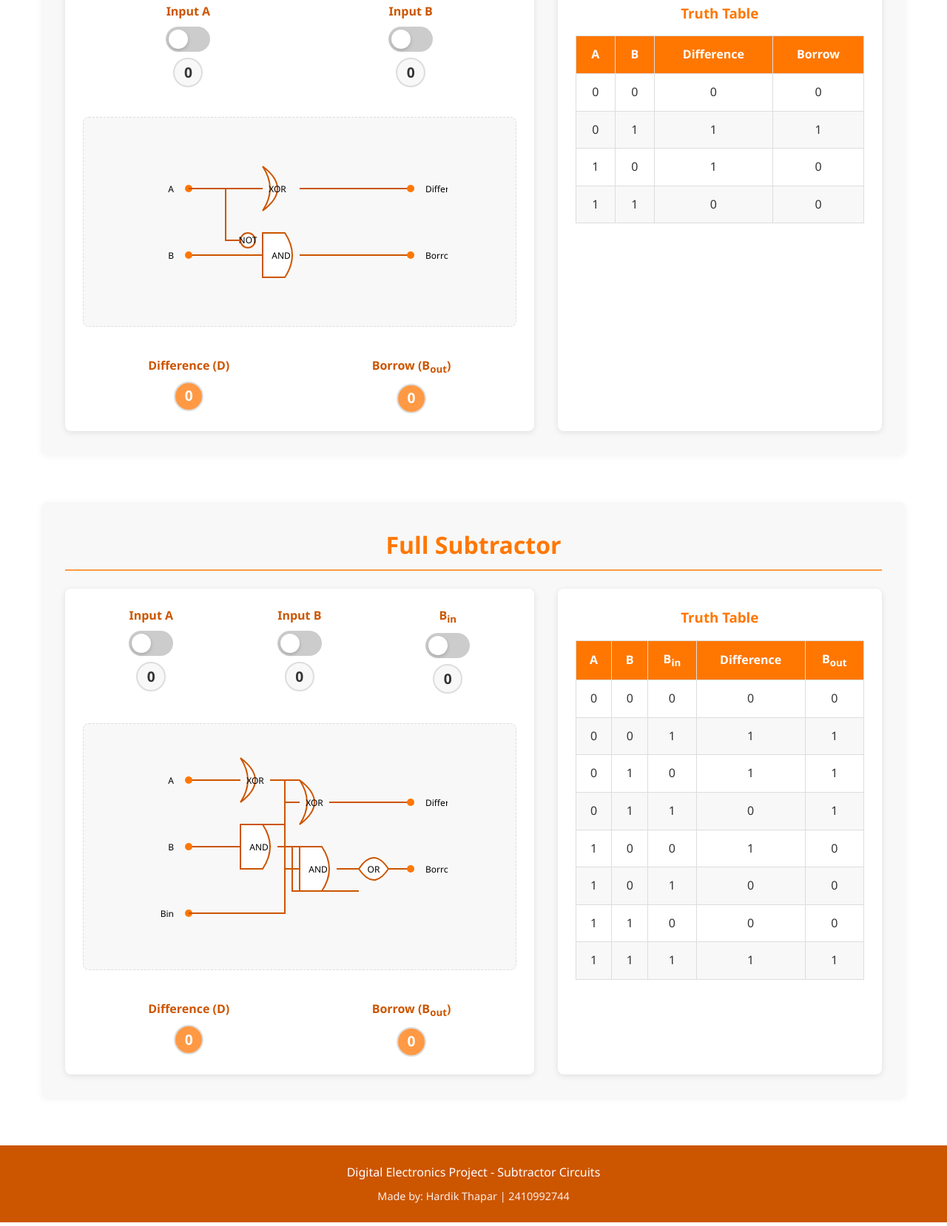
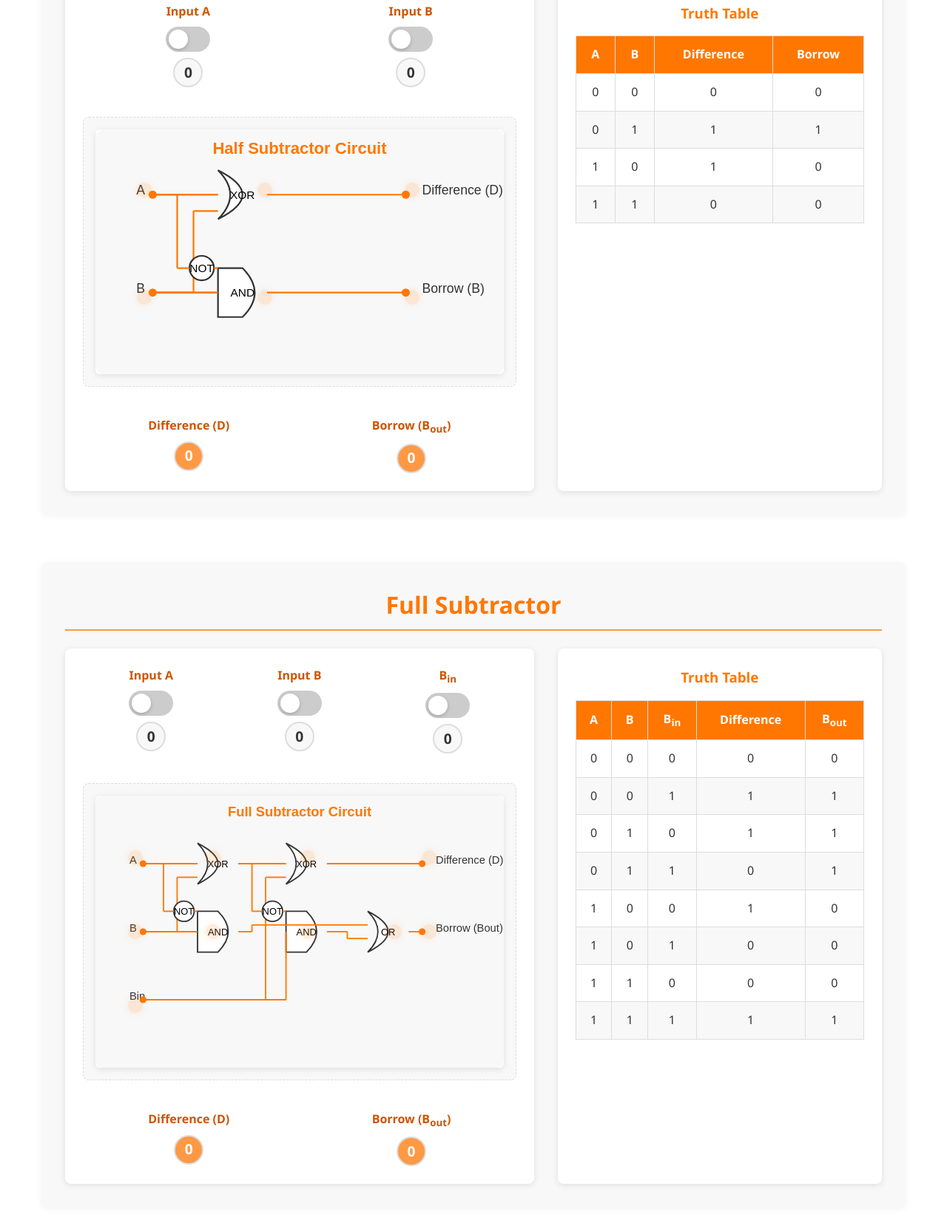
Before and after one commit to hardik-thapar/DE, a plain HTML site: page index.html in a window 1280 px wide. Shown: the part 395-2053 px from the top of the page at 74% size. Drawn offline with Linux system fonts and the light colour scheme.

Commit message:
first commit

```diff
--- a/index.html
+++ b/index.html
@@ -40,9 +40,10 @@
                     </div>
 
                     <div class="circuit-visual">
-                        <svg id="half-subtractor-svg" width="400" height="250" viewBox="0 0 400 250">
-                            <!-- SVG elements will be added via JavaScript -->
-                        </svg>
+                        <object id="half-subtractor-img" data="images/half-subtractor.svg" type="image/svg+xml" class="circuit-image"></object>
+                        <div class="signal-overlay" id="half-subtractor-overlay">
+                            <!-- Signal indicators will be added via JavaScript -->
+                        </div>
                     </div>
 
                     <div class="outputs">
@@ -131,9 +132,10 @@
                     </div>
 
                     <div class="circuit-visual">
-                        <svg id="full-subtractor-svg" width="400" height="300" viewBox="0 0 400 300">
-                            <!-- SVG elements will be added via JavaScript -->
-                        </svg>
+                        <object id="full-subtractor-img" data="images/full-subtractor.svg" type="image/svg+xml" class="circuit-image"></object>
+                        <div class="signal-overlay" id="full-subtractor-overlay">
+                            <!-- Signal indicators will be added via JavaScript -->
+                        </div>
                     </div>
 
                     <div class="outputs">
--- a/script.js
+++ b/script.js
@@ -112,6 +112,24 @@ document.addEventListener('DOMContentLoaded', function() {
         });
     });
 
+    // Wait for SVG objects to load
+    const halfSubtractorObj = document.getElementById('half-subtractor-img');
+    const fullSubtractorObj = document.getElementById('full-subtractor-img');
+
+    if (halfSubtractorObj) {
+        halfSubtractorObj.addEventListener('load', function() {
+            console.log('Half subtractor SVG loaded');
+            updateHalfSubtractor();
+        });
+    }
+
+    if (fullSubtractorObj) {
+        fullSubtractorObj.addEventListener('load', function() {
+            console.log('Full subtractor SVG loaded');
+            updateFullSubtractor();
+        });
+    }
+
     // Initial update
     updateHalfSubtractor();
     updateFullSubtractor();
@@ -219,12 +237,8 @@ function updateHalfSubtractor() {
         halfBorrow.textContent = borrow;
     }
 
-    // Update wire colors based on signal
-    updateWireState('half-wire-a', inputA);
-    updateWireState('half-wire-b', inputB);
-    updateWireState('half-wire-diff', difference);
-    updateWireState('half-wire-borrow', borrow);
-    updateWireState('half-wire-a-not', inputA);
+    // Update signal indicators on the image
+    updateHalfSubtractorSignals(inputA, inputB, difference, borrow);
 
     // Update toggle switch aria-checked attributes
     const halfToggleA = halfInputA.parentNode;
@@ -232,6 +246,51 @@ function updateHalfSubtractor() {
 
     if (halfToggleA) halfToggleA.setAttribute('aria-checked', halfInputA.checked);
     if (halfToggleB) halfToggleB.setAttribute('aria-checked', halfInputB.checked);
+
+    // Update SVG elements if possible
+    updateHalfSubtractorSVG(inputA, inputB, difference, borrow);
+}
+
+// Function to update signal indicators on half subtractor image
+function updateHalfSubtractorSignals(inputA, inputB, difference, borrow) {
+    const overlay = document.getElementById('half-subtractor-overlay');
+    if (!overlay) return;
+
+    // Clear previous indicators
+    overlay.innerHTML = '';
+
+    // Define signal positions (percentages of the image) for our custom SVG
+    const signalPositions = {
+        inputA: { x: 14, y: 27 },
+        inputB: { x: 14, y: 67 },
+        xorGate: { x: 42, y: 27 },
+        andGate: { x: 42, y: 67 },
+        difference: { x: 76, y: 27 },
+        borrow: { x: 76, y: 67 }
+    };
+
+    // Add signal indicators
+    addSignalIndicator(overlay, signalPositions.inputA, inputA === 1);
+    addSignalIndicator(overlay, signalPositions.inputB, inputB === 1);
+    addSignalIndicator(overlay, signalPositions.xorGate, difference === 1);
+    addSignalIndicator(overlay, signalPositions.andGate, borrow === 1);
+    addSignalIndicator(overlay, signalPositions.difference, difference === 1);
+    addSignalIndicator(overlay, signalPositions.borrow, borrow === 1);
+}
+
+// Function to update the SVG elements directly if possible
+function updateHalfSubtractorSVG(inputA, inputB, difference, borrow) {
+    const svgObject = document.getElementById('half-subtractor-img');
+    if (!svgObject || !svgObject.contentDocument) return;
+
+    try {
+        const svgDoc = svgObject.contentDocument;
+
+        // Update wires and gates based on signal values
+        // This is optional and depends on the structure of your SVG
+    } catch (e) {
+        console.error('Error updating half subtractor SVG:', e);
+    }
 }
 
 // Full Subtractor Functions
@@ -364,19 +423,8 @@ function updateFullSubtractor() {
         fullBorrow.textContent = borrow;
     }
 
-    // Update wire colors based on signal
-    updateWireState('full-wire-a', inputA);
-    updateWireState('full-wire-b', inputB);
-    updateWireState('full-wire-bin', inputBin);
-    updateWireState('full-wire-xor1', xor1);
-    updateWireState('full-wire-xor1-to-and1', xor1);
-    updateWireState('full-wire-and1', and1);
-    updateWireState('full-wire-bin-to-xor2', inputBin);
-    updateWireState('full-wire-bin-to-and2', inputBin);
-    updateWireState('full-wire-and2-to-or', and2);
-    updateWireState('full-wire-and1-to-or', and1);
-    updateWireState('full-wire-diff', difference);
-    updateWireState('full-wire-borrow', borrow);
+    // Update signal indicators on the image
+    updateFullSubtractorSignals(inputA, inputB, inputBin, difference, borrow);
 
     // Update toggle switch aria-checked attributes
     const fullToggleA = fullInputA.parentNode;
@@ -386,20 +434,74 @@ function updateFullSubtractor() {
     if (fullToggleA) fullToggleA.setAttribute('aria-checked', fullInputA.checked);
     if (fullToggleB) fullToggleB.setAttribute('aria-checked', fullInputB.checked);
     if (fullToggleBin) fullToggleBin.setAttribute('aria-checked', fullInputBin.checked);
+
+    // Update SVG elements if possible
+    updateFullSubtractorSVG(inputA, inputB, inputBin, difference, borrow);
 }
 
-// Helper function to update wire state (active/inactive)
-function updateWireState(wireId, isActive) {
-    const wire = document.getElementById(wireId);
-    if (wire) {
-        if (isActive) {
-            wire.classList.add('active-wire');
-        } else {
-            wire.classList.remove('active-wire');
-        }
-    } else {
-        console.warn('Wire element not found:', wireId);
+// Function to update signal indicators on full subtractor image
+function updateFullSubtractorSignals(inputA, inputB, inputBin, difference, borrow) {
+    const overlay = document.getElementById('full-subtractor-overlay');
+    if (!overlay) return;
+
+    // Clear previous indicators
+    overlay.innerHTML = '';
+
+    // Define signal positions (percentages of the image) for our custom SVG
+    const signalPositions = {
+        inputA: { x: 12, y: 25 },
+        inputB: { x: 12, y: 50 },
+        inputBin: { x: 12, y: 75 },
+        xorGate1: { x: 30, y: 25 },
+        xorGate2: { x: 52, y: 25 },
+        andGate1: { x: 30, y: 50 },
+        andGate2: { x: 52, y: 50 },
+        orGate: { x: 72, y: 50 },
+        difference: { x: 80, y: 25 },
+        borrow: { x: 80, y: 50 }
+    };
+
+    // Add signal indicators
+    addSignalIndicator(overlay, signalPositions.inputA, inputA === 1);
+    addSignalIndicator(overlay, signalPositions.inputB, inputB === 1);
+    addSignalIndicator(overlay, signalPositions.inputBin, inputBin === 1);
+    addSignalIndicator(overlay, signalPositions.xorGate1, (inputA ^ inputB) === 1);
+    addSignalIndicator(overlay, signalPositions.xorGate2, difference === 1);
+    addSignalIndicator(overlay, signalPositions.andGate1, ((!inputA) & inputB) === 1);
+    addSignalIndicator(overlay, signalPositions.andGate2, ((!(inputA ^ inputB)) & inputBin) === 1);
+    addSignalIndicator(overlay, signalPositions.orGate, borrow === 1);
+    addSignalIndicator(overlay, signalPositions.difference, difference === 1);
+    addSignalIndicator(overlay, signalPositions.borrow, borrow === 1);
+}
+
+// Function to update the SVG elements directly if possible
+function updateFullSubtractorSVG(inputA, inputB, inputBin, difference, borrow) {
+    const svgObject = document.getElementById('full-subtractor-img');
+    if (!svgObject || !svgObject.contentDocument) return;
+
+    try {
+        const svgDoc = svgObject.contentDocument;
+
+        // Update wires and gates based on signal values
+        // This is optional and depends on the structure of your SVG
+    } catch (e) {
+        console.error('Error updating full subtractor SVG:', e);
     }
+}
+
+// Helper function to add a signal indicator to the overlay
+function addSignalIndicator(overlay, position, isActive) {
+    const indicator = document.createElement('div');
+    indicator.className = 'signal-indicator';
+    if (isActive) {
+        indicator.classList.add('active');
+    }
+
+    indicator.style.left = position.x + '%';
+    indicator.style.top = position.y + '%';
+    indicator.style.opacity = isActive ? '1' : '0.2';
+
+    overlay.appendChild(indicator);
 }
 
 // Helper function to animate output changes
--- a/styles.css
+++ b/styles.css
@@ -243,6 +243,54 @@ input:checked + .slider:before {
     border-radius: 8px;
     padding: 1rem;
     border: 1px dashed var(--border-color);
+    position: relative;
+    min-height: 300px;
+}
+
+/* Circuit Image Styles */
+.circuit-image {
+    max-width: 100%;
+    height: auto;
+    border-radius: 6px;
+    box-shadow: 0 2px 8px rgba(0, 0, 0, 0.1);
+    transition: all 0.3s ease;
+    width: 100%;
+    min-height: 250px;
+}
+
+.circuit-image:hover {
+    transform: scale(1.02);
+    box-shadow: 0 4px 12px rgba(0, 0, 0, 0.15);
+}
+
+/* SVG Object Styles */
+object.circuit-image {
+    background-color: white;
+}
+
+/* Signal Overlay */
+.signal-overlay {
+    position: absolute;
+    top: 0;
+    left: 0;
+    width: 100%;
+    height: 100%;
+    pointer-events: none;
+}
+
+.signal-indicator {
+    position: absolute;
+    width: 20px;
+    height: 20px;
+    border-radius: 50%;
+    background-color: rgba(255, 119, 0, 0.7);
+    box-shadow: 0 0 10px rgba(255, 119, 0, 0.7);
+    transform: translate(-50%, -50%);
+    transition: opacity 0.3s ease;
+}
+
+.signal-indicator.active {
+    animation: pulse 1s infinite;
 }
 
 /* Truth Table Styles */
@@ -353,4 +401,8 @@ footer p:last-child {
         width: 100%;
         height: auto;
     }
+
+    .circuit-image {
+        width: 100%;
+    }
 }
```
Also changed, not shown: images/full-subtractor.jpg (added), images/full-subtractor.svg (added), images/half-subtractor.jpg (added), images/half-subtractor.svg (added).
